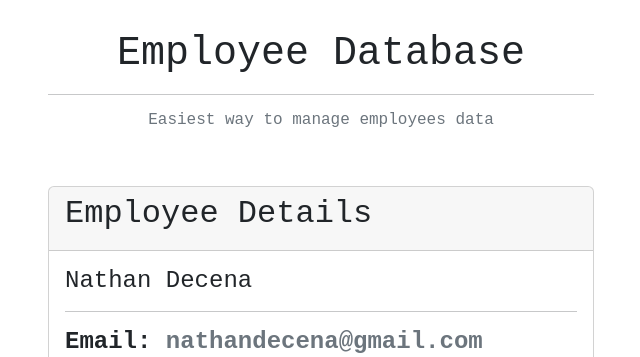
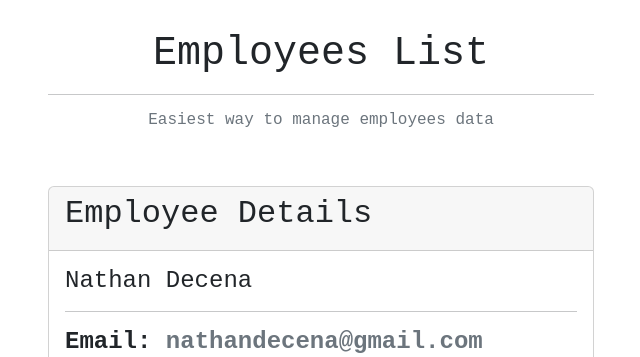
Before and after one commit to NathanHub/ems_101, a Django app: page /employee_detail/1/ in a window 1280 px wide. Shown: the part 66-423 px from the top of the page, without its empty margins (319-959 px from the left). Run offline with Django 4.2, Linux system fonts and the light colour scheme; data comes from the database, SQL or seed files in the repository.

Commit message:
Changed the base.html title

```diff
--- a/ems_app/templates/base.html
+++ b/ems_app/templates/base.html
@@ -24,7 +24,7 @@
     <div class="container mt-5">
         <div class="row justify-content-center mb-5">
             <div class="col-md-6 text-center mt-5">
-                <h1>Employee Database</h1>
+                <h1>Employees List</h1>
                 <hr>
                 <h3 class="fs-6 text-secondary">
                   Easiest way to manage employees data
```
